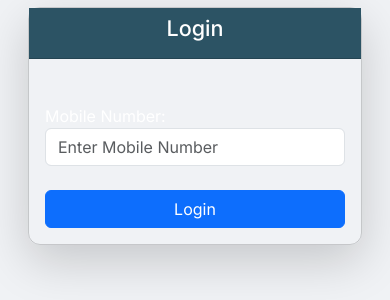
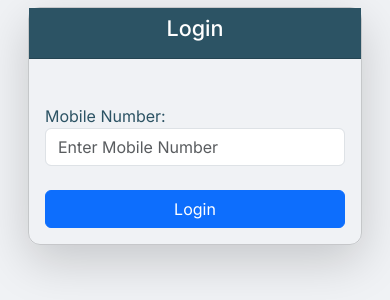
Before and after one commit to jayabalaji1011/UnifiedBankingSystem, a Django app: page /upay/login/ in a window 390 px wide. Shown: the part 143-443 px from the top of the page. Run offline with Django 5.2, Linux system fonts and the light colour scheme.

Commit message:
Update customer_login.html

```diff
--- a/UPay/templates/upay/customer_login.html
+++ b/UPay/templates/upay/customer_login.html
@@ -10,12 +10,13 @@ Login
   .card {
     margin-top: 150px;
     border-radius: 12px;
+    color:#2c5364 !important;
   }
 
 @media(max-width:1023px){
   .card{
     background:transparent !important;
-
+    color:#2c5364 !important;
   }
 
   .card-header{
```
